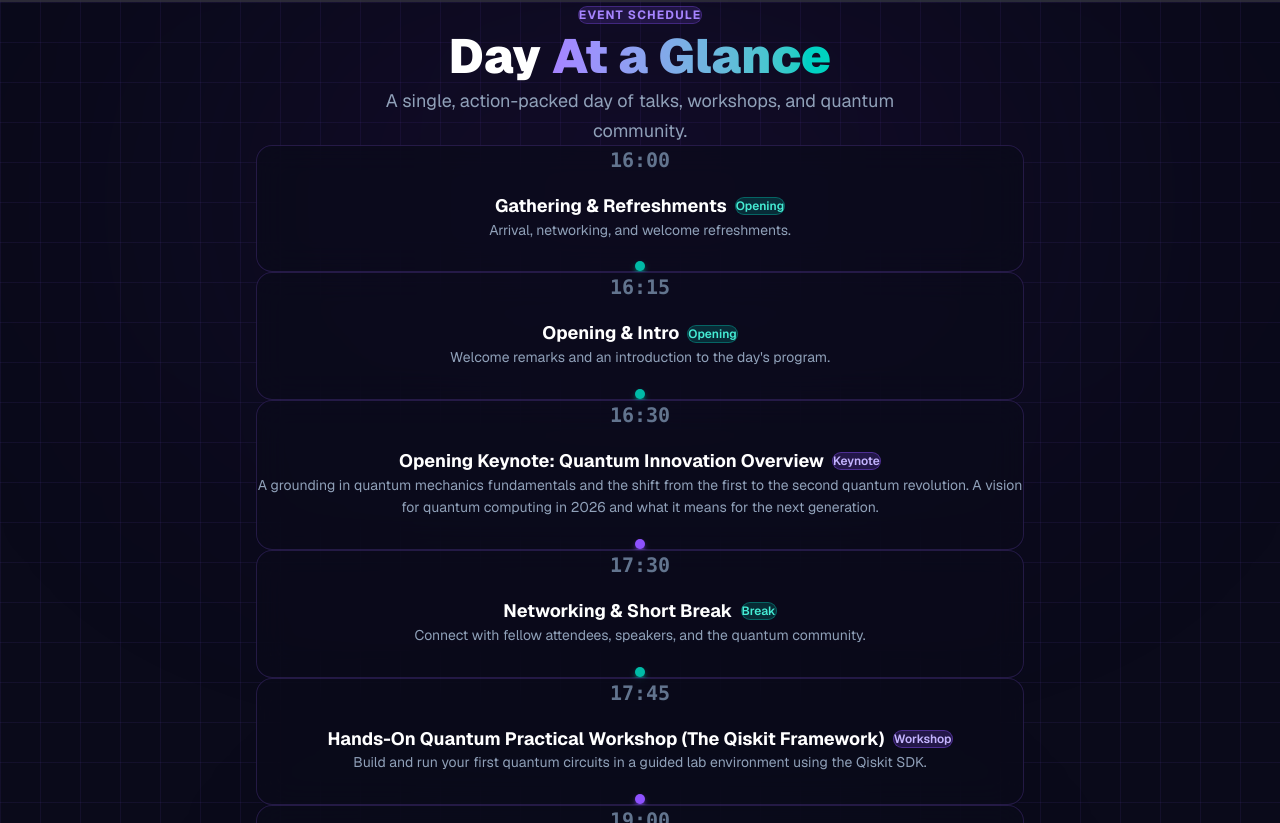
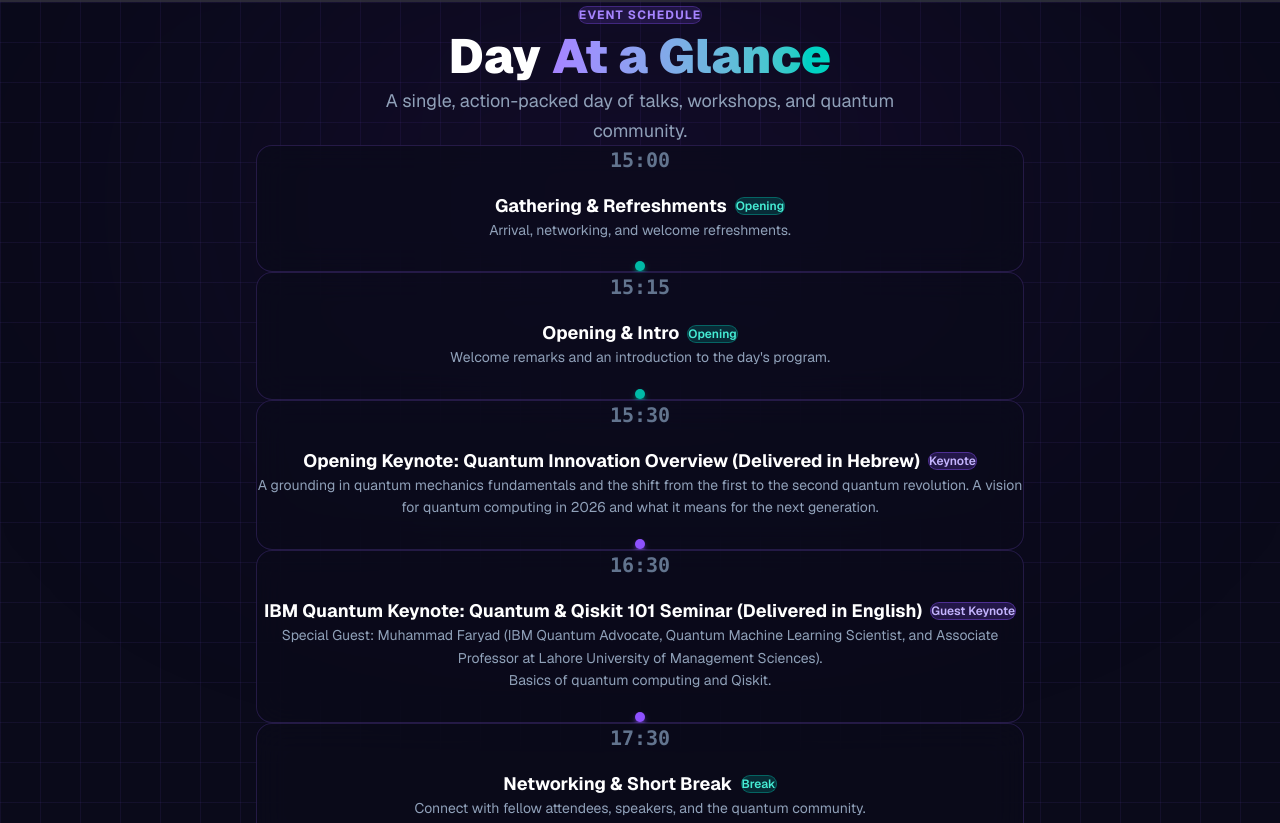
Before and after one commit to Reef-7/Qiskit-Fall-Fest-Colman-Site-, a Next.js app: page / in a window 1280 px wide. Shown: the part 2757-3580 px from the top of the page. Built offline with nearby package versions, Linux system fonts and the light colour scheme.

Commit message:
Update Schedule

```diff
--- a/src/app/api/register/route.ts
+++ b/src/app/api/register/route.ts
@@ -35,7 +35,7 @@
   const eventDate = new Date('2026-10-13T16:00:00');
 
   const startDate = new Date(eventDate);
-  startDate.setHours(16, 0, 0); // 4:00 PM
+  startDate.setHours(15, 0, 0); // 3:00 PM
 
   const endDate = new Date(eventDate);
   endDate.setHours(20, 0, 0); // 8:00 PM
@@ -56,7 +56,7 @@
     `DTSTAMP:${formatDate(new Date())}`,
     `UID:${Date.now()}@qiskit-fall-fest`,
     'SUMMARY:Qiskit Fall Fest - Quantum Computing Event',
-    'DESCRIPTION:Join us for an exciting day of quantum computing!\\n\\nEvent Details:\\n- Gathering & Refreshments: 16:00\\n- Opening Keynote: 16:30\\n- Hands-On Quantum Workshop: 17:45\\n- Closing Remarks: 19:00\\n\\nRegistered as: ' + data.name + '\\nInstitution: ' + data.institution + '\\nLevel: ' + data.level,
+    'DESCRIPTION:Join us for an exciting day of quantum computing!\\n\\nEvent Details:\\n- Gathering & Refreshments: 15:00\\n- Opening & Intro: 15:15\\n- Opening Keynote (Hebrew): 15:30\\n- IBM Quantum Guest Keynote (English): 16:30\\n- Hands-On Quantum Workshop: 17:45\\n- Closing Remarks: 19:00\\n\\nRegistered as: ' + data.name + '\\nInstitution: ' + data.institution + '\\nLevel: ' + data.level,
     'LOCATION:The College of Management, Rishon LeZion',
     'STATUS:CONFIRMED',
     'SEQUENCE:0',
@@ -144,7 +144,7 @@
                 <div class="event-details">
                   <h3>📅 Event Details</h3>
                   <p><strong>Date:</strong> October 13, 2026</p>
-                  <p><strong>Time:</strong> 4:00 PM - 8:00 PM</p>
+                  <p><strong>Time:</strong> 3:00 PM - 8:00 PM</p>
                   <p><strong>Location:</strong> The College of Management, Rishon LeZion</p>
                   <p><strong>Your Level:</strong> ${data.level}</p>
                   <p><strong>Institution:</strong> ${data.institution}</p>
--- a/src/components/EventDetailsSection.tsx
+++ b/src/components/EventDetailsSection.tsx
@@ -4,9 +4,10 @@
 import { motion, useInView } from "framer-motion";
 
 const agenda = [
-    { time: "16:00", title: "Gathering & Refreshments", desc: "Arrival, networking, and welcome refreshments.", tag: "Opening", color: "teal" },
-    { time: "16:15", title: "Opening & Intro", desc: "Welcome remarks and an introduction to the day's program.", tag: "Opening", color: "teal" },
-    { time: "16:30", title: "Opening Keynote: Quantum Innovation Overview", desc: "A grounding in quantum mechanics fundamentals and the shift from the first to the second quantum revolution. A vision for quantum computing in 2026 and what it means for the next generation.", tag: "Keynote", color: "violet" },
+    { time: "15:00", title: "Gathering & Refreshments", desc: "Arrival, networking, and welcome refreshments.", tag: "Opening", color: "teal" },
+    { time: "15:15", title: "Opening & Intro", desc: "Welcome remarks and an introduction to the day's program.", tag: "Opening", color: "teal" },
+    { time: "15:30", title: "Opening Keynote: Quantum Innovation Overview (Delivered in Hebrew)", desc: "A grounding in quantum mechanics fundamentals and the shift from the first to the second quantum revolution. A vision for quantum computing in 2026 and what it means for the next generation.", tag: "Keynote", color: "violet" },
+    { time: "16:30", title: "IBM Quantum Keynote: Quantum & Qiskit 101 Seminar (Delivered in English)", desc: "Special Guest: Muhammad Faryad (IBM Quantum Advocate, Quantum Machine Learning Scientist, and Associate Professor at Lahore University of Management Sciences).\nBasics of quantum computing and Qiskit.", tag: "Guest Keynote", color: "violet" },
     { time: "17:30", title: "Networking & Short Break", desc: "Connect with fellow attendees, speakers, and the quantum community.", tag: "Break", color: "teal" },
     { time: "17:45", title: "Hands-On Quantum Practical Workshop (The Qiskit Framework)", desc: "Build and run your first quantum circuits in a guided lab environment using the Qiskit SDK.", tag: "Workshop", color: "violet" },
     { time: "19:00", title: "Closing Remarks & Community Hub", desc: "Key takeaways, community announcements, and an open space to connect and collaborate.", tag: "Closing", color: "blue" },
@@ -104,7 +105,7 @@
                                         {item.tag}
                                     </span>
                                 </div>
-                                <p className="text-slate-400 text-sm leading-relaxed">{item.desc}</p>
+                                <p className="text-slate-400 text-sm leading-relaxed whitespace-pre-line">{item.desc}</p>
                             </div>
                             {/* Dot */}
                             <div className={`w-2.5 h-2.5 rounded-full shrink-0 shadow-md
```
